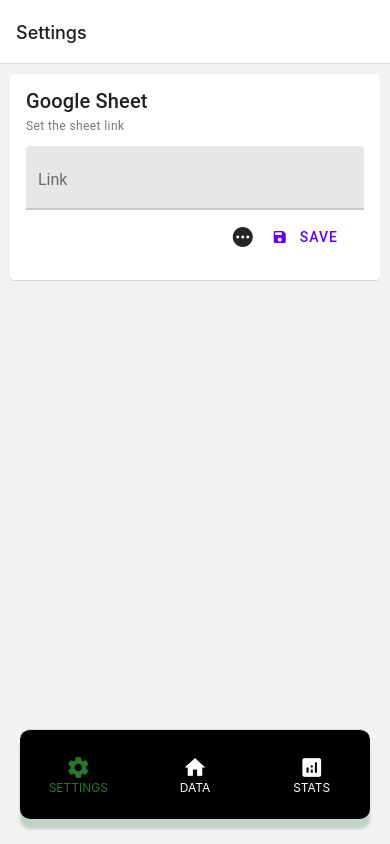
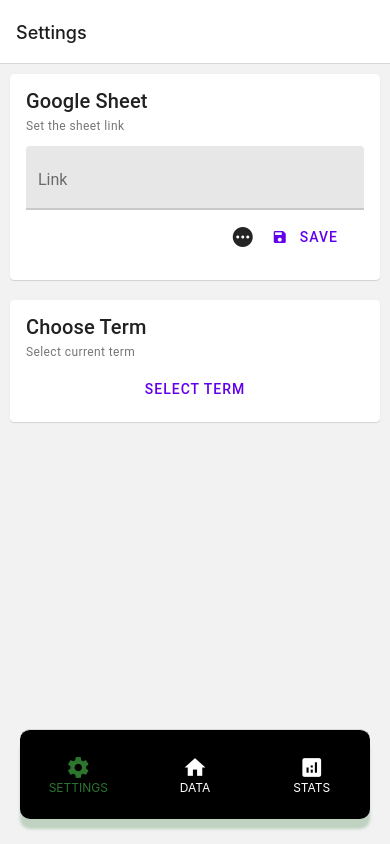
Before and after one commit to Kggupta/Bungee, a React Native app: screen /Settings in a window 390 px wide. Built offline with nearby package versions, Linux system fonts and the light colour scheme.

Commit message:
Pick term component

```diff
--- /dev/null
+++ b/src/Views/Components/PickTerm.tsx
@@ -0,0 +1,65 @@
+import * as React from 'react';
+import { StyleSheet, View } from 'react-native';
+import { Button, TextInput, Card, Menu, List} from 'react-native-paper';
+import Term from '../../Types/Term';
+import { getTerms } from '../../Utilities/UseAPI';
+import { getTerm, saveTerm } from '../../Utilities/UseAsyncStorage';
+
+const PickTerm = () => {
+  const [term, setTerm] = React.useState("Select Term");
+  const [allTerms, setTerms] = React.useState<Term[]>([]);
+  const [visible, setVisible] = React.useState(false);
+
+  const openMenu = async () => {
+      try {
+        if (allTerms.length == 0) {
+            setTerms(await getTerms());
+        }
+        setVisible(true)
+      } catch (e) {
+        console.log(e);
+      }
+
+    };
+  const closeMenu = () => setVisible(false);
+
+
+  return (
+    <View style={styles.card}>
+      <Card>
+        <Card.Title title="Choose Term" subtitle="Select current term" />
+        <Card.Content>
+            <Menu
+                visible={visible}
+                style={styles.menu}
+                onDismiss={closeMenu}
+                anchor={<Button onPress={openMenu}>{term}</Button>}>
+                    {allTerms.map(term => {
+                        return (<Menu.Item onPress={async () => {
+                            saveTerm(term.term)
+                            setTerm(term.term);
+                            closeMenu();
+                        }} title={term.term} key={term.term}/>)
+                    })}
+            </Menu>
+        </Card.Content>
+      </Card>
+    </View>
+  );
+};
+
+const styles = StyleSheet.create({
+  card: {
+    padding: 10,
+    elevation: 3,
+    borderRadius: 6
+  },
+  menu: {position:'absolute',right:'10%',left:'10%'},
+  item: {
+      width:'100%',
+      padding: 10,
+  }
+})
+
+
+export default PickTerm;
--- a/src/Views/Settings.tsx
+++ b/src/Views/Settings.tsx
@@ -1,6 +1,7 @@
 import * as React from 'react';
 import { StyleSheet, Text, View } from 'react-native';
 import { DarkTheme, Button, Provider as PaperProvider } from 'react-native-paper';
+import PickTerm from './Components/PickTerm';
 import SheetComponent from './Components/SheetComponent';
 
 
@@ -8,6 +9,7 @@
     return (
       <View>
         <SheetComponent />
+        <PickTerm />
       </View>
     );
 };
```
